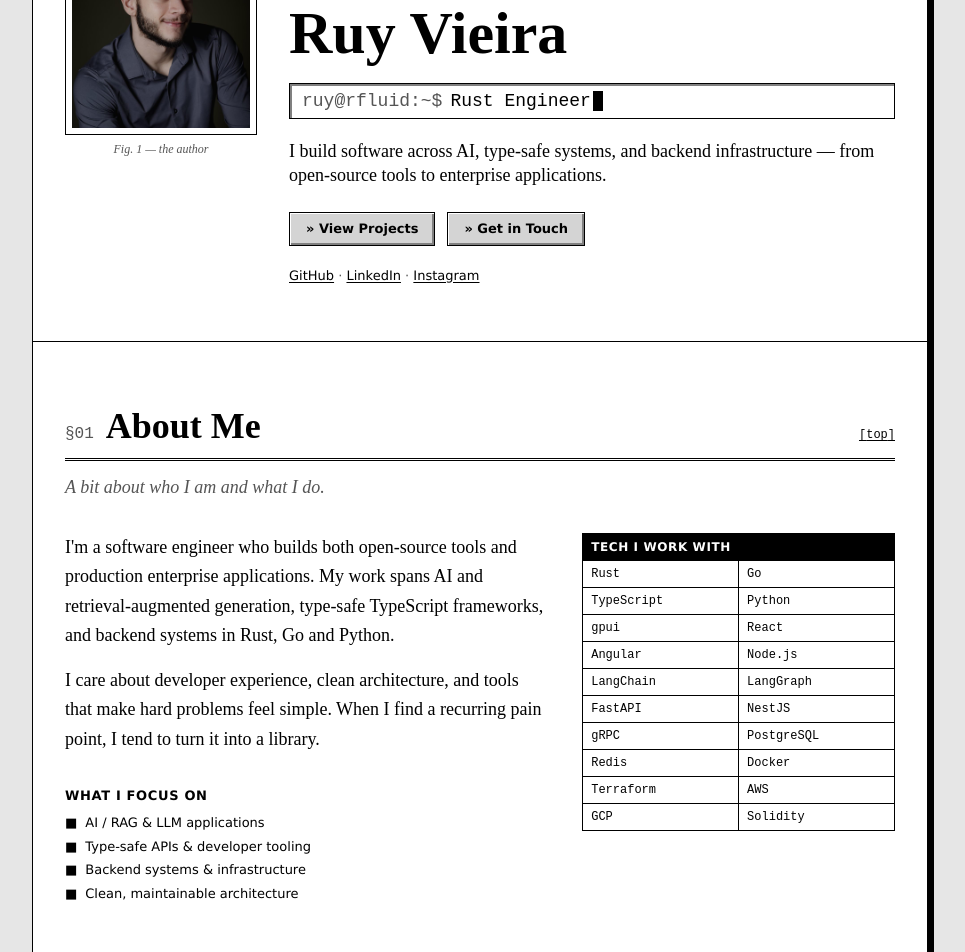
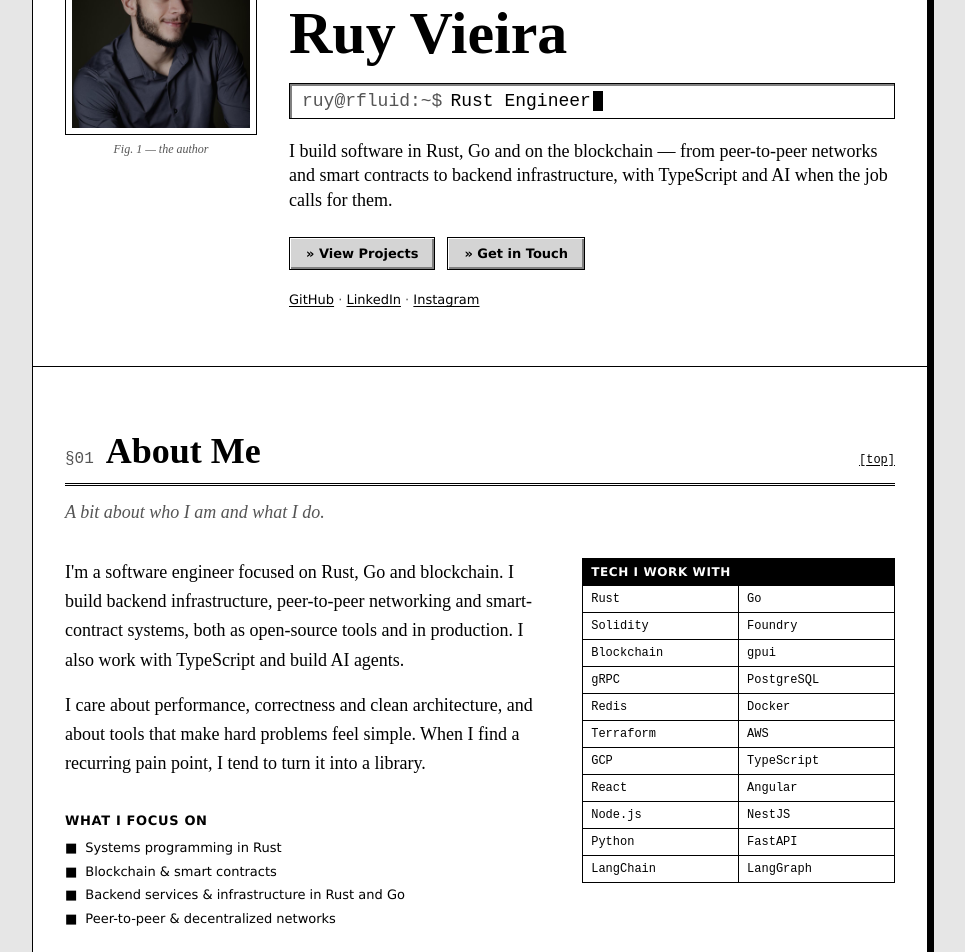
Before and after one commit to Rfluid/portfolio, a React (Vite) app: page / in a window 1280 px wide. Shown: the part 240-1192 px from the top of the page, without its empty margins (160-1125 px from the left). Built offline with nearby package versions, Linux system fonts and the light colour scheme; no server answers.

Commit message:
content: lead with Rust, Go and blockchain; AI instead of AI/RAG

```diff
--- a/index.html
+++ b/index.html
@@ -6,7 +6,7 @@
     <meta name="viewport" content="width=device-width, initial-scale=1.0" />
     <meta
       name="description"
-      content="Ruy Vieira — Software Engineer. Open-source projects in Rust, Go, TypeScript, AI/RAG and more."
+      content="Ruy Vieira — Software Engineer. Open-source projects in Rust, Go, TypeScript, AI and more."
     />
     <meta name="author" content="Ruy Vieira" />
 
@@ -14,7 +14,7 @@
     <meta property="og:title" content="Ruy Vieira — Software Engineer" />
     <meta
       property="og:description"
-      content="Open-source projects in Rust, Go, TypeScript, AI/RAG and more."
+      content="Open-source projects in Rust, Go, TypeScript, AI and more."
     />
     <meta property="og:type" content="website" />
     <meta property="og:url" content="https://rfluid.astervia.tech" />
@@ -33,7 +33,7 @@
     <meta name="twitter:title" content="Ruy Vieira — Software Engineer" />
     <meta
       name="twitter:description"
-      content="Open-source projects in Rust, Go, TypeScript, AI/RAG and more."
+      content="Open-source projects in Rust, Go, TypeScript, AI and more."
     />
     <meta
       name="twitter:image"
--- a/src/components/About.tsx
+++ b/src/components/About.tsx
@@ -5,16 +5,10 @@ import Section from "./Section";
 const STACK = [
   "Rust",
   "Go",
-  "TypeScript",
-  "Python",
+  "Solidity",
+  "Foundry",
+  "Blockchain",
   "gpui",
-  "React",
-  "Angular",
-  "Node.js",
-  "LangChain",
-  "LangGraph",
-  "FastAPI",
-  "NestJS",
   "gRPC",
   "PostgreSQL",
   "Redis",
@@ -22,7 +16,15 @@ const STACK = [
   "Terraform",
   "AWS",
   "GCP",
-  "Solidity",
+  "TypeScript",
+  "React",
+  "Angular",
+  "Node.js",
+  "NestJS",
+  "Python",
+  "FastAPI",
+  "LangChain",
+  "LangGraph",
 ];
 
 export default function About() {
--- a/src/locales/en.json
+++ b/src/locales/en.json
@@ -12,10 +12,10 @@
       "Software Engineer",
       "Rust Engineer",
       "Open-Source Builder",
-      "AI / RAG Engineer",
+      "AI Engineer",
       "Full-Stack Developer"
     ],
-    "tagline": "I build software across AI, type-safe systems, and backend infrastructure — from open-source tools to enterprise applications.",
+    "tagline": "I build software in Rust, Go and on the blockchain — from peer-to-peer networks and smart contracts to backend infrastructure, with TypeScript and AI when the job calls for them.",
     "ctaProjects": "View Projects",
     "ctaContact": "Get in Touch",
     "scroll": "Scroll"
@@ -23,15 +23,15 @@
   "about": {
     "title": "About Me",
     "subtitle": "A bit about who I am and what I do.",
-    "p1": "I'm a software engineer who builds both open-source tools and production enterprise applications. My work spans AI and retrieval-augmented generation, type-safe TypeScript frameworks, and backend systems in Rust, Go and Python.",
-    "p2": "I care about developer experience, clean architecture, and tools that make hard problems feel simple. When I find a recurring pain point, I tend to turn it into a library.",
+    "p1": "I'm a software engineer focused on Rust, Go and blockchain. I build backend infrastructure, peer-to-peer networking and smart-contract systems, both as open-source tools and in production. I also work with TypeScript and build AI agents.",
+    "p2": "I care about performance, correctness and clean architecture, and about tools that make hard problems feel simple. When I find a recurring pain point, I tend to turn it into a library.",
     "stackTitle": "Tech I work with",
     "focusTitle": "What I focus on",
     "focus": [
-      "AI / RAG & LLM applications",
-      "Type-safe APIs & developer tooling",
-      "Backend systems & infrastructure",
-      "Clean, maintainable architecture"
+      "Systems programming in Rust",
+      "Blockchain & smart contracts",
+      "Backend services & infrastructure in Rust and Go",
+      "Peer-to-peer & decentralized networks"
     ]
   },
   "projects": {
@@ -66,7 +66,7 @@
   },
   "retro": {
     "welcome": "Welcome to my homepage!",
-    "marquee": "*** Welcome to Ruy Vieira's homepage *** Rust · Go · TypeScript · AI/RAG *** Open to collaborations *** Thanks for stopping by! ***",
+    "marquee": "*** Welcome to Ruy Vieira's homepage *** Rust · Go · TypeScript · AI *** Open to collaborations *** Thanks for stopping by! ***",
     "updated": "Last updated",
     "bestViewed": "Best viewed with any browser, at any resolution.",
     "top": "top",
--- a/src/locales/es.json
+++ b/src/locales/es.json
@@ -12,10 +12,10 @@
       "Ingeniero de Software",
       "Ingeniero Rust",
       "Creador Open-Source",
-      "Ingeniero de IA / RAG",
+      "Ingeniero de IA",
       "Desarrollador Full-Stack"
     ],
-    "tagline": "Desarrollo software en IA, sistemas type-safe e infraestructura backend — desde herramientas open-source hasta aplicaciones empresariales.",
+    "tagline": "Desarrollo software en Rust, Go y blockchain — desde redes peer-to-peer y contratos inteligentes hasta infraestructura backend, con TypeScript e IA cuando el trabajo lo requiere.",
     "ctaProjects": "Ver Proyectos",
     "ctaContact": "Contactar",
     "scroll": "Desliza"
@@ -23,15 +23,15 @@
   "about": {
     "title": "Sobre Mí",
     "subtitle": "Un poco sobre quién soy y lo que hago.",
-    "p1": "Soy un ingeniero de software que desarrolla tanto herramientas open-source como aplicaciones empresariales en producción. Mi trabajo abarca IA y generación aumentada por recuperación (RAG), frameworks type-safe en TypeScript y sistemas backend en Rust, Go y Python.",
-    "p2": "Valoro la experiencia del desarrollador, la arquitectura limpia y las herramientas que hacen simples los problemas difíciles. Cuando encuentro un dolor recurrente, suelo convertirlo en una librería.",
+    "p1": "Soy un ingeniero de software enfocado en Rust, Go y blockchain. Desarrollo infraestructura backend, redes peer-to-peer y sistemas de contratos inteligentes, tanto como herramientas open-source como en producción. También trabajo con TypeScript y desarrollo agentes de IA.",
+    "p2": "Me importan el rendimiento, la corrección y la arquitectura limpia, y las herramientas que hacen que los problemas difíciles parezcan simples. Cuando encuentro un problema recurrente, suelo convertirlo en una biblioteca.",
     "stackTitle": "Tecnologías que uso",
     "focusTitle": "En qué me enfoco",
     "focus": [
-      "Aplicaciones de IA / RAG & LLM",
-      "APIs type-safe & herramientas para devs",
-      "Sistemas backend & infraestructura",
-      "Arquitectura limpia y mantenible"
+      "Programación de sistemas en Rust",
+      "Blockchain y contratos inteligentes",
+      "Servicios backend e infraestructura en Rust y Go",
+      "Redes peer-to-peer y descentralizadas"
     ]
   },
   "projects": {
@@ -66,7 +66,7 @@
   },
   "retro": {
     "welcome": "¡Bienvenido a mi página personal!",
-    "marquee": "*** Bienvenido a la página de Ruy Vieira *** Rust · Go · TypeScript · IA/RAG *** Abierto a colaboraciones *** ¡Gracias por la visita! ***",
+    "marquee": "*** Bienvenido a la página de Ruy Vieira *** Rust · Go · TypeScript · IA *** Abierto a colaboraciones *** ¡Gracias por la visita! ***",
     "updated": "Última actualización",
     "bestViewed": "Se ve mejor en cualquier navegador, a cualquier resolución.",
     "top": "arriba",
--- a/src/locales/pt.json
+++ b/src/locales/pt.json
@@ -12,10 +12,10 @@
       "Engenheiro de Software",
       "Engenheiro Rust",
       "Criador Open-Source",
-      "Engenheiro de IA / RAG",
+      "Engenheiro de IA",
       "Desenvolvedor Full-Stack"
     ],
-    "tagline": "Desenvolvo software em IA, sistemas type-safe e infraestrutura backend — de ferramentas open-source a aplicações corporativas.",
+    "tagline": "Desenvolvo software em Rust, Go e blockchain — de redes peer-to-peer e contratos inteligentes a infraestrutura backend, com TypeScript e IA quando o trabalho pede.",
     "ctaProjects": "Ver Projetos",
     "ctaContact": "Entrar em Contato",
     "scroll": "Rolar"
@@ -23,15 +23,15 @@
   "about": {
     "title": "Sobre Mim",
     "subtitle": "Um pouco sobre quem eu sou e o que eu faço.",
-    "p1": "Sou um engenheiro de software que desenvolve tanto ferramentas open-source quanto aplicações corporativas em produção. Meu trabalho abrange IA e geração aumentada por recuperação (RAG), frameworks type-safe em TypeScript e sistemas backend em Rust, Go e Python.",
-    "p2": "Valorizo a experiência do desenvolvedor, arquitetura limpa e ferramentas que tornam problemas difíceis em algo simples. Quando encontro uma dor recorrente, costumo transformá-la em uma biblioteca.",
+    "p1": "Sou um engenheiro de software focado em Rust, Go e blockchain. Desenvolvo infraestrutura backend, redes peer-to-peer e sistemas de contratos inteligentes, tanto como ferramentas open-source quanto em produção. Também trabalho com TypeScript e desenvolvo agentes de IA.",
+    "p2": "Valorizo desempenho, corretude e arquitetura limpa, e ferramentas que tornam problemas difíceis em algo simples. Quando encontro uma dor recorrente, costumo transformá-la em uma biblioteca.",
     "stackTitle": "Tecnologias que uso",
     "focusTitle": "No que eu foco",
     "focus": [
-      "Aplicações de IA / RAG & LLM",
-      "APIs type-safe & ferramentas para devs",
-      "Sistemas backend & infraestrutura",
-      "Arquitetura limpa e sustentável"
+      "Programação de sistemas em Rust",
+      "Blockchain & contratos inteligentes",
+      "Serviços backend & infraestrutura em Rust e Go",
+      "Redes peer-to-peer & descentralizadas"
     ]
   },
   "projects": {
@@ -66,7 +66,7 @@
   },
   "retro": {
     "welcome": "Bem-vindo à minha homepage!",
-    "marquee": "*** Bem-vindo à homepage de Ruy Vieira *** Rust · Go · TypeScript · IA/RAG *** Aberto a colaborações *** Obrigado pela visita! ***",
+    "marquee": "*** Bem-vindo à homepage de Ruy Vieira *** Rust · Go · TypeScript · IA *** Aberto a colaborações *** Obrigado pela visita! ***",
     "updated": "Última atualização",
     "bestViewed": "Melhor visualizado em qualquer navegador, em qualquer resolução.",
     "top": "topo",
```
